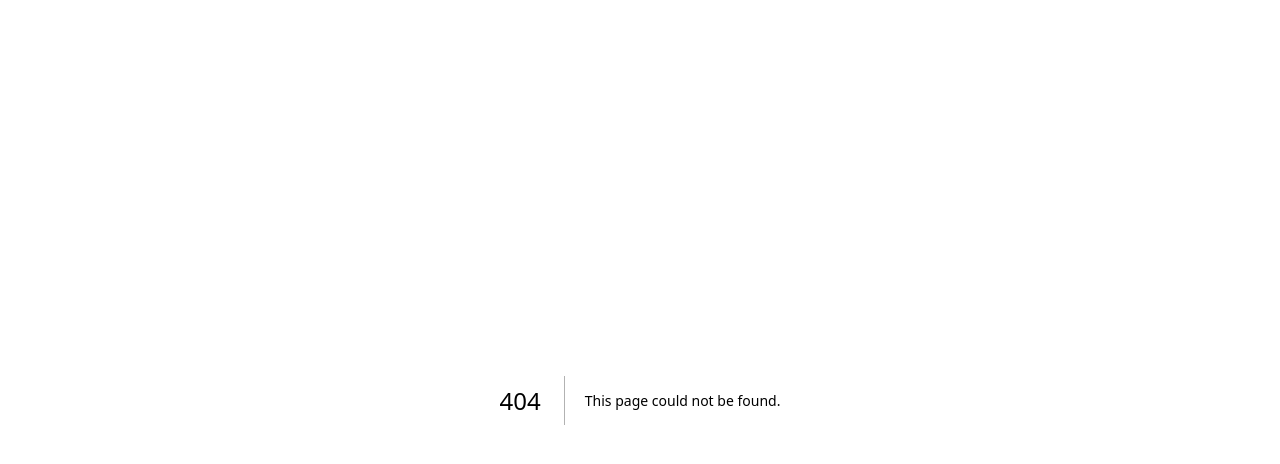
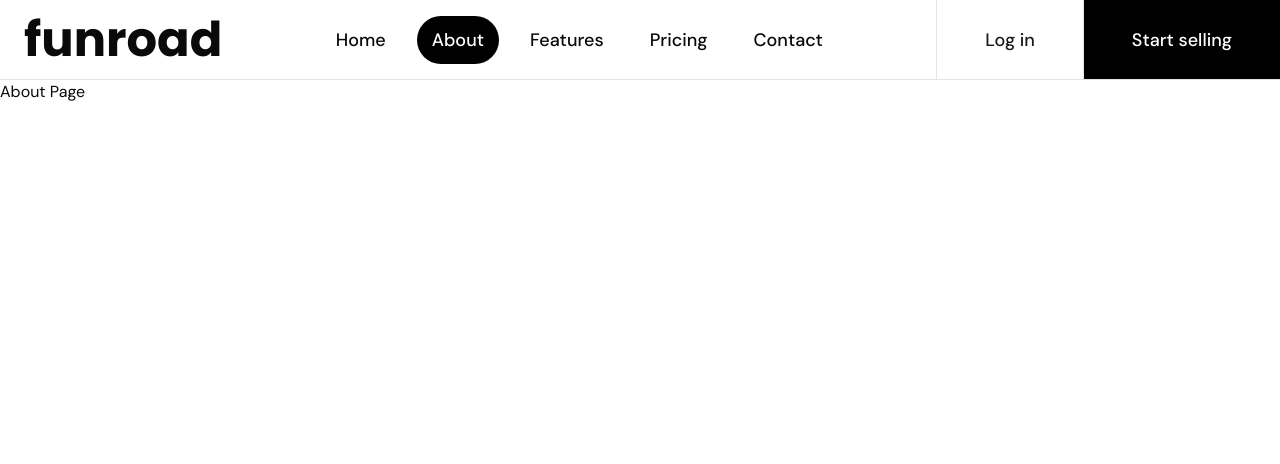
Before and after one commit to LuaKimm/E-commerce-project, a Next.js app: page /about in a window 1280 px wide. Before the commit this address had no page. Shown: the top 464 px of the page. Built offline with nearby package versions, Linux system fonts and the light colour scheme.

Commit message:
added mainpage and navbar

```diff
--- /dev/null
+++ b/src/app/(home)/about/page.tsx
@@ -0,0 +1,4 @@
+const Page = () => {
+  return <div>About Page</div>;
+};
+export default Page;
--- /dev/null
+++ b/src/app/(home)/contact/page.tsx
@@ -0,0 +1,5 @@
+const Page = () => {
+  return <div>Contact Page</div>;
+};
+
+export default Page;
--- /dev/null
+++ b/src/app/(home)/layout.tsx
@@ -0,0 +1,17 @@
+import { Navbar } from "./navbar";
+
+interface Props {
+  children: React.ReactNode;
+}
+
+const Layout = ({ children }: Props) => {
+  return (
+    <div className="flex flex-col min-h-screen">
+      <nav>
+        <Navbar />
+      </nav>
+      {children}
+    </div>
+  );
+};
+export default Layout;
--- /dev/null
+++ b/src/app/(home)/navbar.tsx
@@ -0,0 +1,78 @@
+"use client";
+
+import { cn } from "@/lib/utils";
+import { Poppins } from "next/font/google";
+import Link from "next/link";
+import { Button } from "@/components/ui/button";
+import { usePathname } from "next/navigation";
+
+const poppins = Poppins({
+  subsets: ["latin"],
+  weight: ["700"],
+});
+
+interface NavbarItemProps {
+  href: string;
+  children: React.ReactNode;
+  isActive?: boolean;
+}
+
+const NavbarItem = ({ href, children, isActive }: NavbarItemProps) => {
+  return (
+    <Button
+      variant="outline"
+      className={cn(
+        "bg-transparent hover:bg-transparent rounded-full hover:border-primary border-transparent px-3.5 text-lg",
+        isActive && "bg-black text-white hover:bg-black hover:text-white"
+      )}
+    >
+      <Link href={href}>{children}</Link>
+    </Button>
+  );
+};
+
+const navbarItems = [
+  { href: "/", children: "Home" },
+  { href: "/about", children: "About" },
+  { href: "/features", children: "Features" },
+  { href: "/pricing", children: "Pricing" },
+  { href: "/contact", children: "Contact" },
+];
+
+export const Navbar = () => {
+  const pathname = usePathname();
+
+  return (
+    <nav className="h-20 flex border-b justify-between font-medium bg-white">
+      <Link href="/" className="pl-6 flex items-center">
+        <span className={cn("text-5xl font-semibold", poppins.className)}>
+          funroad
+        </span>
+      </Link>
+
+      <div className="items-center gap-4 hidden lg:flex">
+        {navbarItems.map((item) => (
+          <NavbarItem
+            key={item.href}
+            href={item.href}
+            isActive={pathname === item.href}
+          >
+            {item.children}
+          </NavbarItem>
+        ))}
+      </div>
+      <div className="hidden lg:flex">
+        <Button
+          asChild
+          variant="secondary"
+          className="border-l border-t-0 border-b-0 border-r-0 px-12 h-full rounded-none bg-white hover:bg-pink-400 transition-colors text-lg"
+        >
+          <Link href="/sign-in">Log in</Link>
+        </Button>
+        <Button className="border-l border-t-0 border-b-0 border-r-0 px-12 h-full rounded-none bg-black text-white hover:bg-pink-400 hover:text-black transition-colors text-lg">
+          <Link href="/sign-up">Start selling</Link>
+        </Button>
+      </div>
+    </nav>
+  );
+};
--- /dev/null
+++ b/src/app/(home)/pricing/page.tsx
@@ -0,0 +1,5 @@
+const Page = () => {
+  return <div>Pricing Page</div>;
+};
+
+export default Page;
```
Also changed, not shown: src/app/(home)/features/page.tsx (added), src/app/(home)/page.tsx (renamed from src/app/page.tsx).
